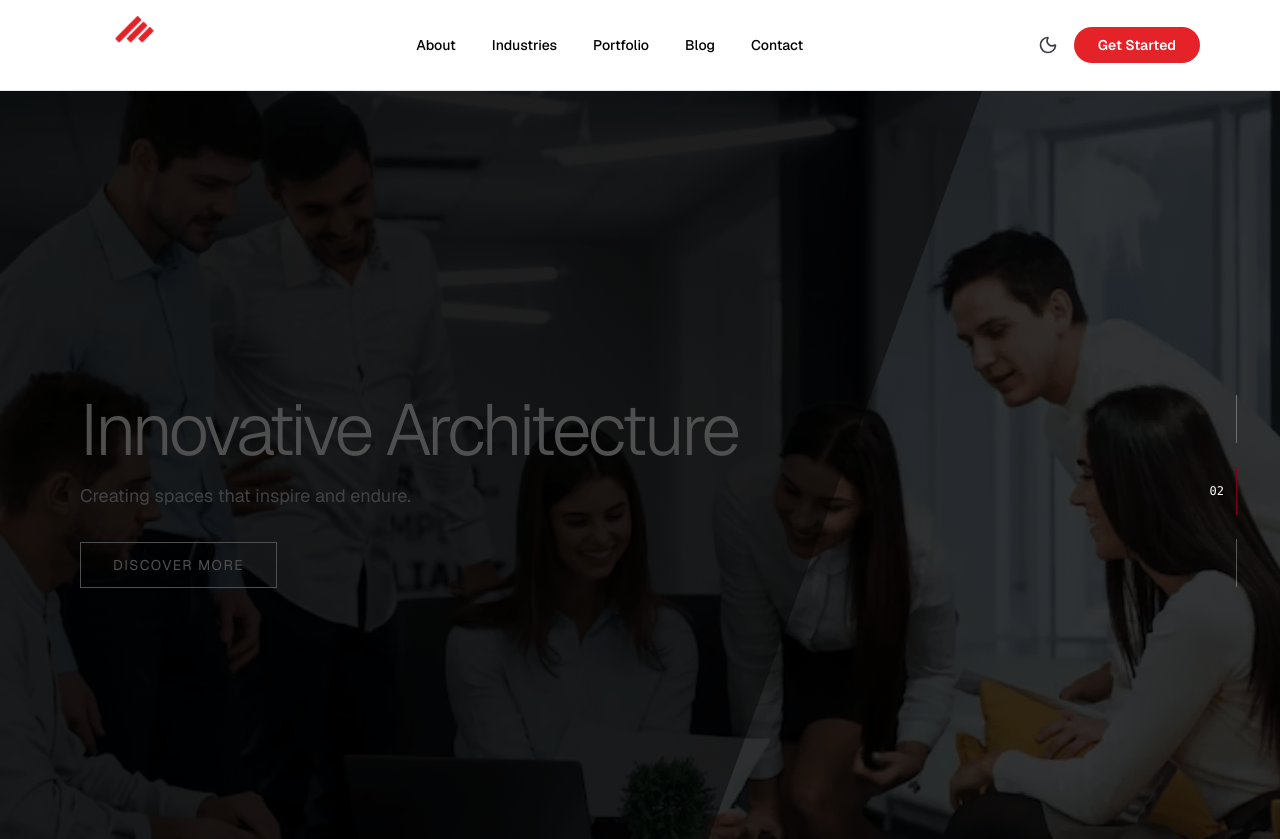
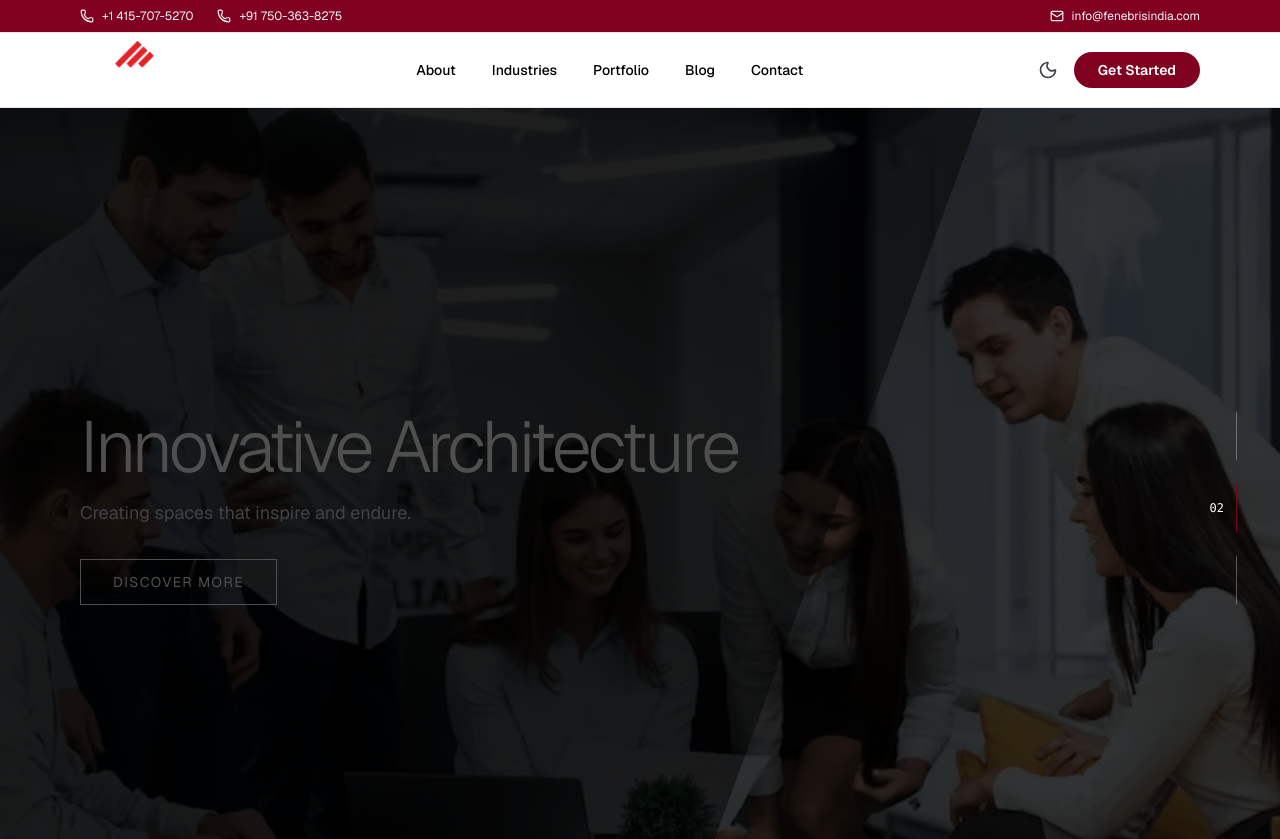
Before and after one commit to FenebrisWeb/fenebrisindia, a Next.js app: page / in a window 1280 px wide. Shown: the top 839 px of the page. Built offline with nearby package versions, Linux system fonts and the light colour scheme.

Commit message:
Topbar Additon

```diff
--- a/app/components/layout/Navbar.tsx
+++ b/app/components/layout/Navbar.tsx
@@ -2,7 +2,7 @@
 
 import React, { useState } from 'react';
 import Link from 'next/link';
-import { Menu, X } from 'lucide-react'; // Ensure lucide-react is installed
+import { Menu, X, Phone, Mail } from 'lucide-react';
 import { ThemeToggle } from '../ThemeToggle';
 import Image from 'next/image';
 
@@ -18,13 +18,32 @@ const Navbar = () => {
   ];
 
   return (
-    <nav className="flex items-center justify-between py-4 md:px-20 bg-background text-foreground transition-colors duration-300">
+    <>
+      {/* ================= TOP BAR ================= */}
+      <div className="hidden md:flex items-center justify-between px-20 py-2 text-xs bg-[#800020] text-zinc-100 dark:bg-zinc-950 dark:text-zinc-300 border-b border-zinc-200 dark:border-zinc-800">
+        <div className="flex items-center gap-6">
+          <span className="flex items-center gap-2">
+            <Phone size={14} />
+            +1 415-707-5270
+          </span>
+          <span className="flex items-center gap-2">
+            <Phone size={14} />
+            +91 750-363-8275
+          </span>
+        </div>
+
+        <div className="flex items-center gap-2">
+          <Mail size={14} />
+          info@fenebrisindia.com
+        </div>
+      </div>
+
+      {/* ================= EXISTING NAVBAR (UNCHANGED) ================= */}
+      <nav className="flex items-center justify-between py-2 md:px-20 bg-background text-foreground transition-colors duration-300">
         {/* Logo Section */}
         <div className="flex items-center">
           <Link href="/" className="flex items-center gap-2 group">
-          <div className="">
             <Image src="/logo.png" alt="Fenebris Logo" width={110} height={128} />
-          </div>
           </Link>
         </div>
 
@@ -45,17 +64,14 @@ const Navbar = () => {
         <div className="flex items-center gap-2">
           <ThemeToggle />
 
-        <div className="hidden sm:block rounded-full bg-[#E42227] px-6 py-2 text-sm font-semibold text-white hover:bg-blue-800 transition-all hover:shadow-md active:scale-95"><Link
-          href="/contact-us"
-        >
-          Get Started
-        </Link></div>
+          <div className="hidden sm:block rounded-full bg-[#800020] px-6 py-2 text-sm font-semibold text-white hover:bg-red-700 transition-all hover:shadow-md active:scale-95">
+            <Link href="/contact-us">Get Started</Link>
+          </div>
 
           {/* Mobile Menu Button */}
           <button
             onClick={() => setIsOpen(!isOpen)}
             className="md:hidden p-2 text-zinc-600 dark:text-zinc-400 hover:bg-zinc-100 dark:hover:bg-zinc-800 rounded-md transition-colors"
-          aria-label="Toggle Menu"
           >
             {isOpen ? <X className="h-6 w-6" /> : <Menu className="h-6 w-6" />}
           </button>
@@ -63,13 +79,13 @@ const Navbar = () => {
 
         {/* Mobile Navigation Dropdown */}
         {isOpen && (
-        <div className="absolute top-full left-0 right-0 b-0 p-4 bg-background border-b border-border-brand md:hidden flex flex-col gap-2 shadow-xl animate-in slide-in-from-top-2">
+          <div className="absolute top-full left-0 right-0 p-4 bg-background border-b md:hidden flex flex-col gap-2 shadow-xl">
             {navLinks.map((link) => (
               <Link
                 key={link.name}
                 href={link.href}
                 onClick={() => setIsOpen(false)}
-              className="px-4 py-3 text-base font-medium text-primary dark:text-zinc-400 hover:bg-zinc-100 dark:hover:bg-zinc-800 rounded-lg transition-colors"
+                className="px-4 py-3 text-base font-medium hover:bg-zinc-100 dark:hover:bg-zinc-800 rounded-lg"
               >
                 {link.name}
               </Link>
@@ -83,6 +99,7 @@ const Navbar = () => {
           </div>
         )}
       </nav>
+    </>
   );
 };
 
```
Lines whose indentation alone changed are shown as unchanged.
